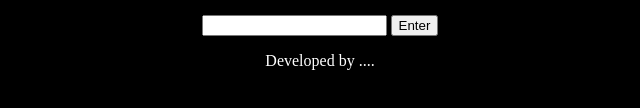
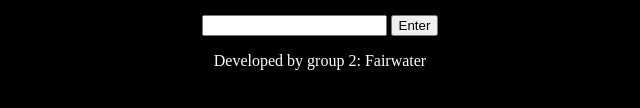
Before and after one commit to weslycallaerts/project_group_2, a plain HTML site: page ICTWeekWebGaming/Startscreen.html in a window 1280 px wide. Shown: the part 306-414 px from the top of the page, without its empty margins (320-960 px from the left). Drawn offline with Linux system fonts and the light colour scheme.

Commit message:
change groupname

```diff
--- a/ICTWeekWebGaming/Startscreen.html
+++ b/ICTWeekWebGaming/Startscreen.html
@@ -27,7 +27,7 @@
         <form action="Games.html">
             <input id="username" type="text" name="ign" required>
             <input id="button" type="submit" value="Enter">
-            <p>Developed by ....
+            <p>Developed by group 2: Fairwater
             </p>
         </form>
     </div>
```
